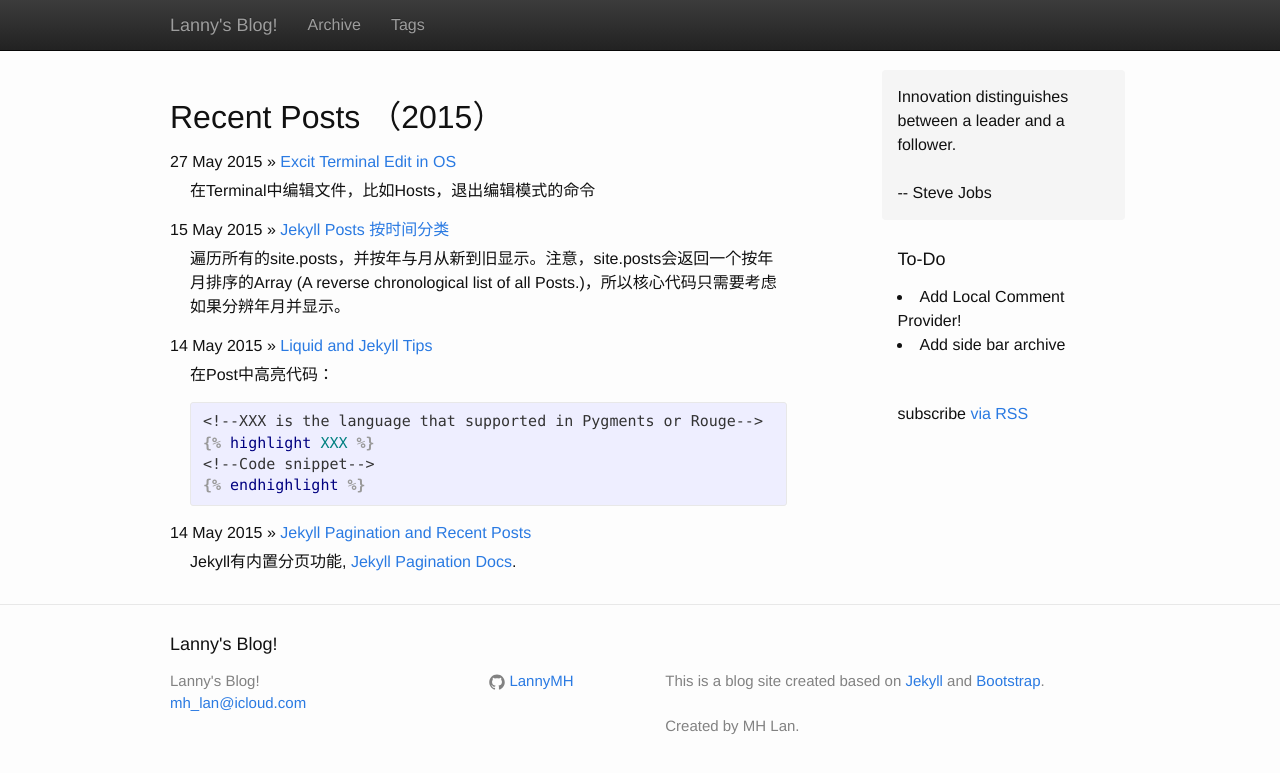
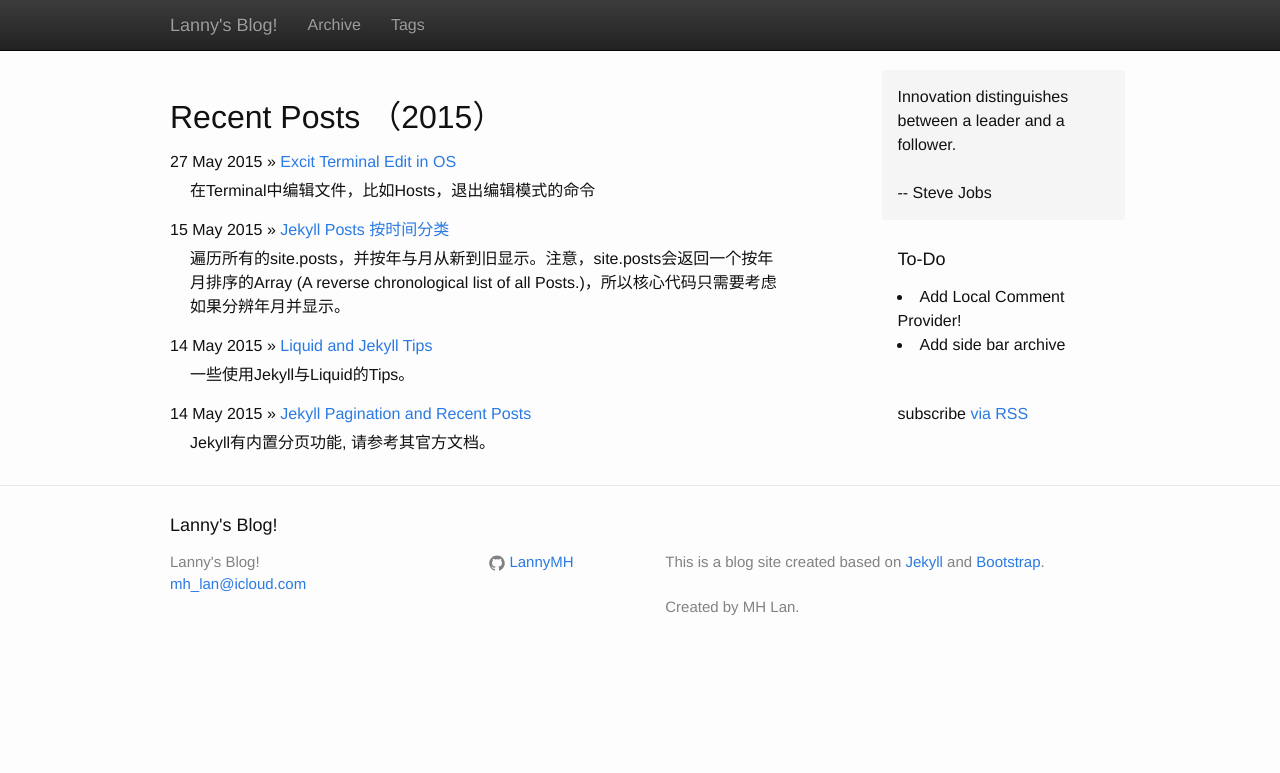
Before and after one commit to LannyMH/lannymh.github.io, a Jekyll site: the page built from index.html, in a window 1280 px wide. Shown: the top 773 px of the page. Built offline with Jekyll 4.4.1, drawn with Linux system fonts in a browser that asks for light colours; nearby versions of some CDN libraries; the list of posts is cut into pages by our own code.

Commit message:
Add posts

```diff
--- a/_posts/2015-05-14-jekyll-pagination-and-recent-posts.markdown
+++ b/_posts/2015-05-14-jekyll-pagination-and-recent-posts.markdown
@@ -5,7 +5,9 @@ date:   2015-05-14
 tags: ['Jekyll','Liquid']
 ---
 
-Jekyll有内置分页功能, [Jekyll Pagination Docs][jekyll-pg].
+Jekyll有内置分页功能, 请参考其官方文档。
+
+[Jekyll Pagination Docs][jekyll-pg].
 
 [jekyll-pg]: http://jekyllrb.com/docs/pagination/
 
--- a/_posts/2015-05-30-liquid-tips.markdown
+++ b/_posts/2015-05-30-liquid-tips.markdown
@@ -5,7 +5,10 @@ date:   2015-05-14
 tags: ['Liquid','Jekyll']
 ---
 
-在Post中高亮代码：
+一些使用Jekyll与Liquid的Tips。
+
+在Post中高亮代码:
+
 {% highlight liquid %}
 {% raw %}
 <!--XXX is the language that supported in Pygments or Rouge-->
@@ -16,6 +19,7 @@ tags: ['Liquid','Jekyll']
 {% endhighlight %}
 
 Escape Liquid codes in Jekyll:
+
 {% highlight liquid %}
 {{ "{% raw " }}%}
 <!--some codes-->
```
